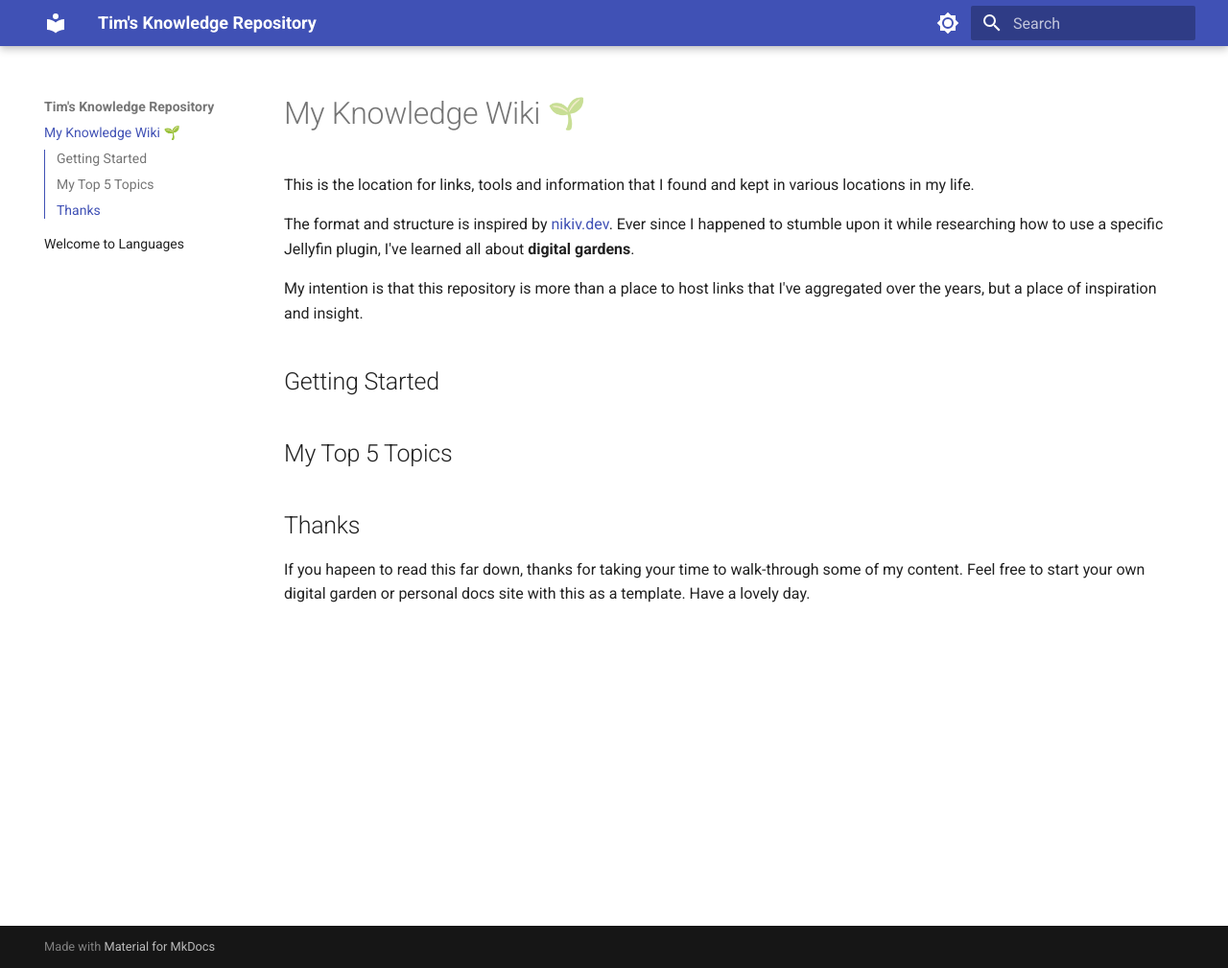
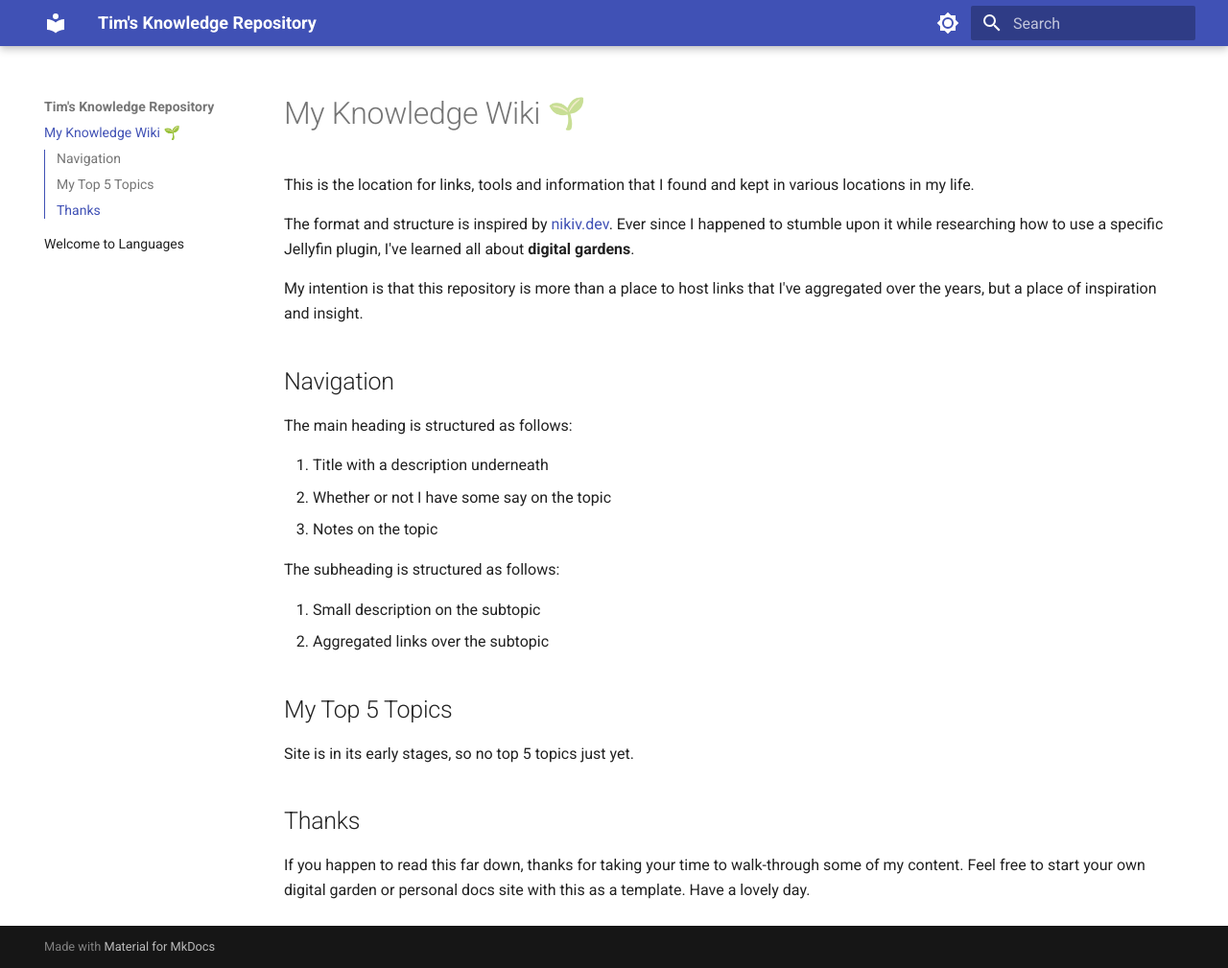
Before and after one commit to TimSolokha/knowledge-repo, an MkDocs documentation site: the page built from docs/index.md, in a window 1280 px wide and 1009 px high. Shown: the whole window at 96% size. Built offline with MkDocs 1.6.1 and Material for MkDocs 9.7.7, drawn with Linux system fonts in a browser that asks for light colours.

Commit message:
Added base navigation files

```diff
--- a/docs/index.md
+++ b/docs/index.md
@@ -6,10 +6,23 @@ The format and structure is inspired by [nikiv.dev](https://wiki.nikiv.dev). Eve
 
 My intention is that this repository is more than a place to host links that I've aggregated over the years, but a place of inspiration and insight.
 
-## Getting Started
+## Navigation
+
+The main heading is structured as follows:
+
+1. Title with a description underneath
+2. Whether or not I have some say on the topic
+3. Notes on the topic
+
+The subheading is structured as follows:
+
+1. Small description on the subtopic
+2. Aggregated links over the subtopic
 
 ## My Top 5 Topics
 
+Site is in its early stages, so no top 5 topics just yet.
+
 ## Thanks
 
-If you hapeen to read this far down, thanks for taking your time to walk-through some of my content. Feel free to start your own digital garden or personal docs site with this as a template. Have a lovely day.
+If you happen to read this far down, thanks for taking your time to walk-through some of my content. Feel free to start your own digital garden or personal docs site with this as a template. Have a lovely day.
```
Also changed, not shown: docs/android.md (added), docs/command-line.md (added), docs/computer-graphics.md (added), docs/design.md (added), docs/economy.md (added), docs/games.md (added), docs/linux.md (added), docs/media.md (added).
